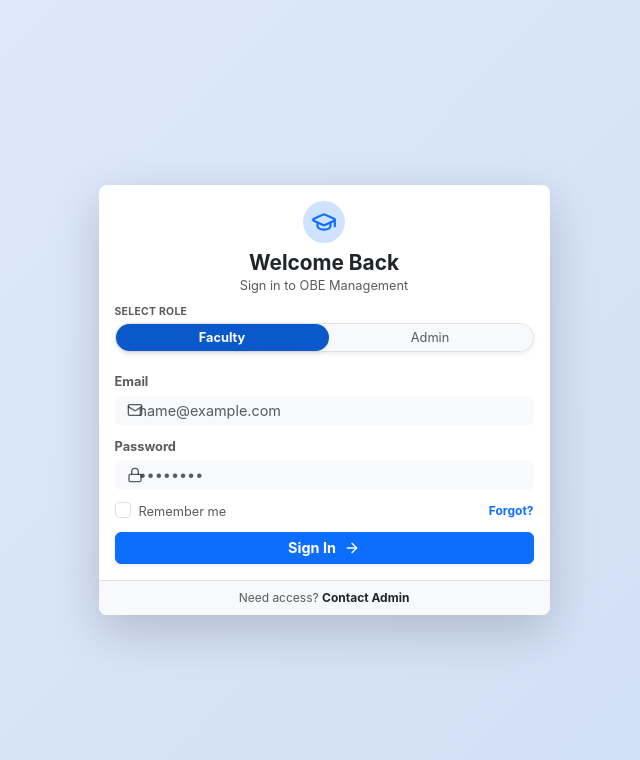
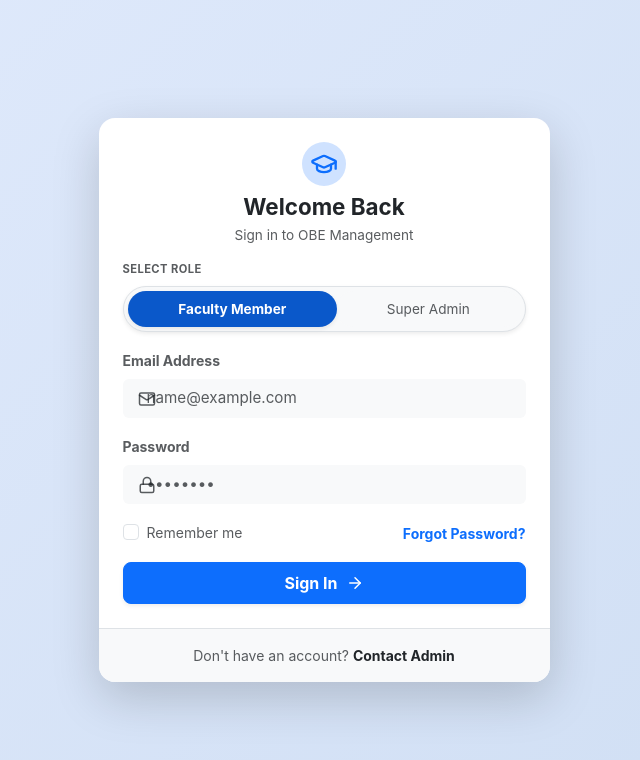
Before and after one commit to Senanasmat/obe-management-system, a React app in the folder frontend/: page /login in a window 1280 px wide. Shown: the top 760 px of the page, without its empty margins (316-956 px from the left). Built offline with nearby package versions, Linux system fonts and the light colour scheme; no server answers; the HTML template or start-up script is replaced by a standard one.

Commit message:
Rebalance UI - moderate spacing for perfect look without excessive scrolling

```diff
--- a/frontend/src/pages/Login.jsx
+++ b/frontend/src/pages/Login.jsx
@@ -55,31 +55,31 @@ const Login = () => {
             <Container>
                 <Row className="justify-content-center">
                     <Col md={8} lg={6} xl={5}>
-                        <Card className="shadow-lg border-0 rounded-3 overflow-hidden">
-                            <Card.Body className="p-3">
-                                <div className="text-center mb-2">
+                        <Card className="shadow-lg border-0 rounded-4 overflow-hidden">
+                            <Card.Body className="p-4">
+                                <div className="text-center mb-3">
                                     <div className="bg-primary-subtle text-primary rounded-circle p-2 d-inline-flex mb-2">
-                                        <GraduationCap size={26} />
+                                        <GraduationCap size={28} />
                                     </div>
-                                    <h3 className="fw-bold text-dark mb-0" style={{ fontSize: '1.3rem' }}>Welcome Back</h3>
-                                    <p className="text-muted mb-0" style={{ fontSize: '0.8rem' }}>Sign in to OBE Management</p>
+                                    <h3 className="fw-bold text-dark mb-1" style={{ fontSize: '1.4rem' }}>Welcome Back</h3>
+                                    <p className="text-muted mb-0" style={{ fontSize: '0.85rem' }}>Sign in to OBE Management</p>
                                 </div>
 
                                 {error && (
-                                    <Alert variant="danger" className="border-0 bg-danger-subtle text-danger py-1 d-flex align-items-center mb-2" style={{ fontSize: '0.8rem' }}>
-                                        <Lock size={14} className="me-2" /> {error}
+                                    <Alert variant="danger" className="border-0 bg-danger-subtle text-danger py-2 d-flex align-items-center mb-3" style={{ fontSize: '0.85rem' }}>
+                                        <Lock size={16} className="me-2" /> {error}
                                     </Alert>
                                 )}
                                 {success && (
-                                    <Alert variant="success" className="border-0 bg-success-subtle text-success py-1 d-flex align-items-center mb-2" style={{ fontSize: '0.8rem' }}>
-                                        <GraduationCap size={14} className="me-2" /> {success}
+                                    <Alert variant="success" className="border-0 bg-success-subtle text-success py-2 d-flex align-items-center mb-3" style={{ fontSize: '0.85rem' }}>
+                                        <GraduationCap size={16} className="me-2" /> {success}
                                     </Alert>
                                 )}
 
                                 <Form onSubmit={handleSubmit}>
                                     <div className="mb-3">
-                                        <label className="fw-bold text-muted mb-1 d-block text-uppercase" style={{ fontSize: '0.65rem', letterSpacing: '0.3px' }}>Select Role</label>
-                                        <ButtonGroup className="w-100 shadow-sm rounded-pill p-0 bg-light border">
+                                        <label className="fw-bold text-muted mb-2 d-block text-uppercase" style={{ fontSize: '0.7rem', letterSpacing: '0.4px' }}>Select Role</label>
+                                        <ButtonGroup className="w-100 shadow-sm rounded-pill p-1 bg-light border">
                                             {['faculty', 'admin'].map((radioValue) => (
                                                 <ToggleButton
                                                     key={radioValue}
@@ -90,17 +90,17 @@ const Login = () => {
                                                     value={radioValue}
                                                     checked={role === radioValue}
                                                     onChange={(e) => setRole(e.currentTarget.value)}
-                                                    className={`rounded-pill border-0 text-capitalize py-1 d-flex align-items-center justify-content-center ${role === radioValue ? 'fw-bold shadow-sm' : 'text-muted'}`}
-                                                    style={{ fontSize: '0.8rem' }}
+                                                    className={`rounded-pill border-0 text-capitalize py-2 d-flex align-items-center justify-content-center ${role === radioValue ? 'fw-bold shadow-sm' : 'text-muted'}`}
+                                                    style={{ fontSize: '0.85rem' }}
                                                 >
-                                                    {radioValue === 'admin' ? 'Admin' : 'Faculty'}
+                                                    {radioValue === 'admin' ? 'Super Admin' : 'Faculty Member'}
                                                 </ToggleButton>
                                             ))}
                                         </ButtonGroup>
                                     </div>
 
-                                    <Form.Group className="mb-2 position-relative">
-                                        <Form.Label className="fw-bold text-muted mb-1" style={{ fontSize: '0.8rem' }}>Email</Form.Label>
+                                    <Form.Group className="mb-3 position-relative">
+                                        <Form.Label className="fw-bold text-muted mb-2 small">Email Address</Form.Label>
                                         <div className="position-relative">
                                             <Form.Control
                                                 type="email"
@@ -108,15 +108,15 @@ const Login = () => {
                                                 required
                                                 value={email}
                                                 onChange={(e) => setEmail(e.target.value)}
-                                                className="py-1 ps-4 bg-light border-0"
-                                                style={{ fontSize: '0.9rem' }}
+                                                className="py-2 ps-4 bg-light border-0"
+                                                style={{ fontSize: '0.95rem' }}
                                             />
-                                            <Mail className="position-absolute text-muted" size={16} style={{ top: '50%', left: '12px', transform: 'translateY(-50%)' }} />
+                                            <Mail className="position-absolute text-muted" size={18} style={{ top: '50%', left: '15px', transform: 'translateY(-50%)' }} />
                                         </div>
                                     </Form.Group>
 
-                                    <Form.Group className="mb-2 position-relative">
-                                        <Form.Label className="fw-bold text-muted mb-1" style={{ fontSize: '0.8rem' }}>Password</Form.Label>
+                                    <Form.Group className="mb-3 position-relative">
+                                        <Form.Label className="fw-bold text-muted mb-2 small">Password</Form.Label>
                                         <div className="position-relative">
                                             <Form.Control
                                                 type="password"
@@ -124,32 +124,31 @@ const Login = () => {
                                                 required
                                                 value={password}
                                                 onChange={(e) => setPassword(e.target.value)}
-                                                className="py-1 ps-4 bg-light border-0"
-                                                style={{ fontSize: '0.9rem' }}
+                                                className="py-2 ps-4 bg-light border-0"
+                                                style={{ fontSize: '0.95rem' }}
                                             />
-                                            <Lock className="position-absolute text-muted" size={16} style={{ top: '50%', left: '12px', transform: 'translateY(-50%)' }} />
+                                            <Lock className="position-absolute text-muted" size={18} style={{ top: '50%', left: '15px', transform: 'translateY(-50%)' }} />
                                         </div>
                                     </Form.Group>
 
-                                    <div className="d-flex justify-content-between align-items-center mb-2">
-                                        <Form.Check type="checkbox" label={<span className="text-muted" style={{ fontSize: '0.8rem' }}>Remember me</span>} id="remember" />
-                                        <a href="#" className="text-decoration-none fw-bold" style={{ fontSize: '0.75rem' }}>Forgot?</a>
+                                    <div className="d-flex justify-content-between align-items-center mb-3">
+                                        <Form.Check type="checkbox" label={<span className="small text-muted">Remember me</span>} id="remember" />
+                                        <a href="#" className="small text-decoration-none fw-bold">Forgot Password?</a>
                                     </div>
 
                                     <Button
                                         variant="primary"
                                         type="submit"
-                                        className="w-100 py-1 rounded-2 shadow-sm d-flex justify-content-center align-items-center"
-                                        style={{ fontSize: '0.9rem' }}
+                                        className="w-100 py-2 rounded-3 shadow-sm d-flex justify-content-center align-items-center"
                                         disabled={loading}
                                     >
                                         <span className="fw-bold me-2">{loading ? 'Signing In...' : 'Sign In'}</span>
-                                        {!loading && <ArrowRight size={16} />}
+                                        {!loading && <ArrowRight size={18} />}
                                     </Button>
                                 </Form>
                             </Card.Body>
-                            <div className="bg-light p-2 text-center border-top">
-                                <p className="text-muted mb-0" style={{ fontSize: '0.75rem' }}>Need access? <span className="text-dark fw-bold cursor-pointer">Contact Admin</span></p>
+                            <div className="bg-light p-3 text-center border-top">
+                                <p className="small text-muted mb-0">Don't have an account? <span className="text-dark fw-bold cursor-pointer">Contact Admin</span></p>
                             </div>
                         </Card>
                     </Col>
```
Also changed, not shown: frontend/src/pages/admin/AdminDashboard.jsx (+36 -36 lines).
